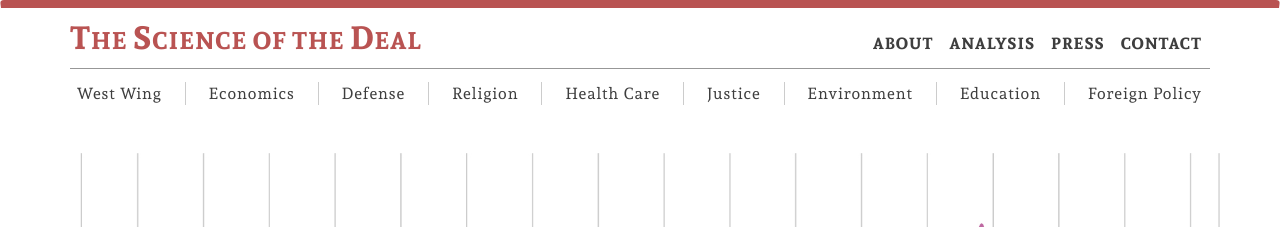
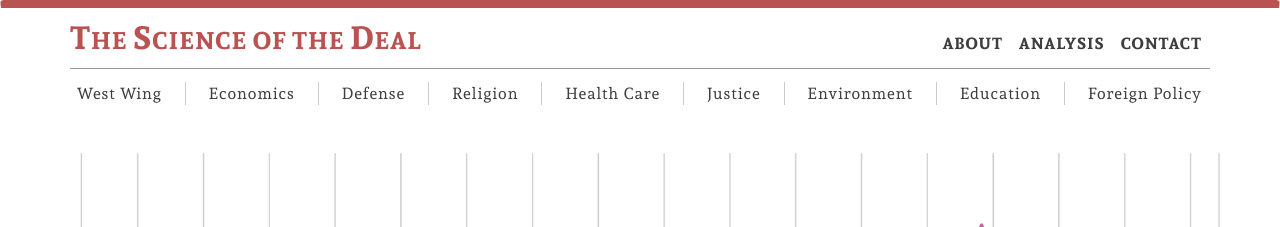
Before and after one commit to alleyway/thescienceofthedeal, a Jekyll site: the page built from index.html, in a window 1280 px wide. Shown: the top 227 px of the page. Built offline with Jekyll 4.4.1, drawn with Linux system fonts in a browser that asks for light colours.

Commit message:
remove press

```diff
--- a/_includes/header.html
+++ b/_includes/header.html
@@ -83,7 +83,7 @@
                 <li><a href="/about">About</a></li>
                 <!--<li><a href="/team">Team</a></li>-->
                 <li><a href="/analysis">Analysis</a></li>
-                <li><a href="/press">Press</a></li>
+                <!--<li><a href="/press">Press</a></li>-->
                 <li><a href="/contact">Contact</a></li>
             </ul>
         </div>
```
